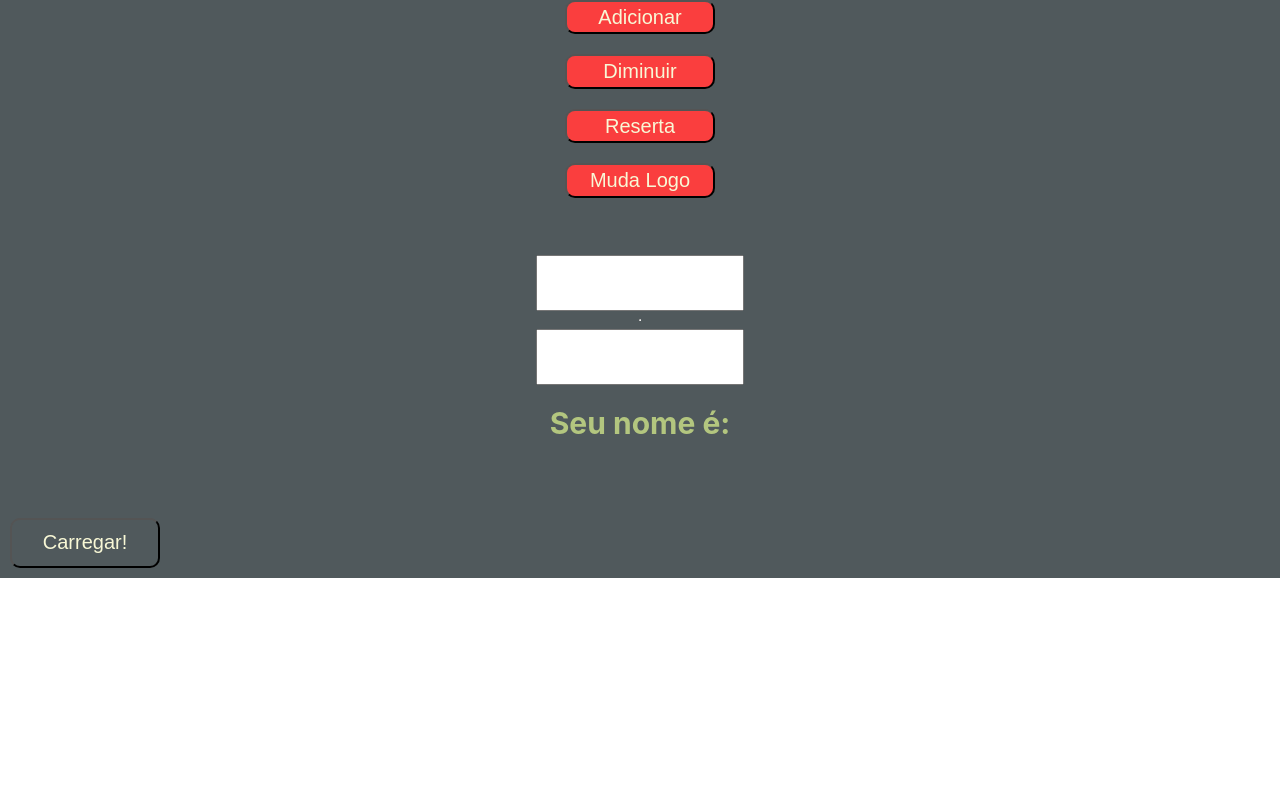
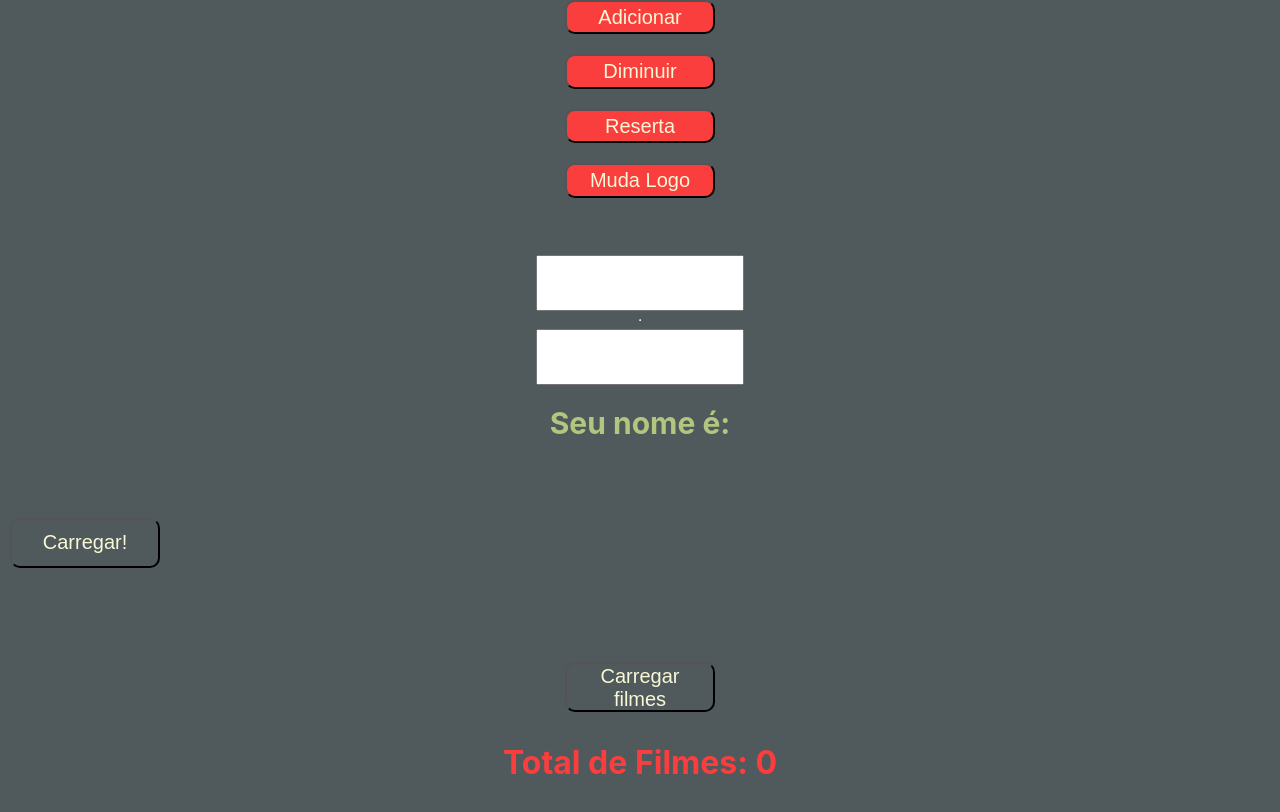
Before and after one commit to felipeFransa/react-curso-2023, a React (Vite) app: page / in a window 1280 px wide. Shown: the part 244-1056 px from the top of the page. Before the commit the page ends 822 px from the top, so only its background shows below. Built offline with nearby package versions, Linux system fonts and the light colour scheme.

Commit message:
version.1.1.0

```diff
--- a/src/App.tsx
+++ b/src/App.tsx
@@ -3,6 +3,7 @@ import { Header } from './components/Header/Header';
 import { Counter } from './components/Counter/Counter';
 import { Form } from './components/Form/Form';
 import { People } from './components/People/People';
+import { Movies } from './components/Movies/Movies';
 import * as GS from './styleGlobal'
 
 const app = () => {
@@ -38,6 +39,7 @@ const app = () => {
       <GS.Button onClick={hanldeLoading}>Carregar!</GS.Button>
       {loading === true &&
         <ul>{people.map((item, index) => (<People key={index} data={item}/>))}</ul>}
+      <Movies/>
 
     </GS.GlobalContainer>
   )
--- /dev/null
+++ b/src/components/Movies/Movies.tsx
@@ -0,0 +1,26 @@
+import { useEffect, useState } from 'react';
+import * as C from './style';
+
+const httpFilme = 'https://api.b7web.com.br/cinema/'
+
+export const Movies = () => {
+  const [movies, setMovies] = useState([])
+
+  const loadMovies = () => {
+    fetch(httpFilme).then((response) => {
+      return response.json()
+    })
+    .then((json)=>{
+      setMovies(json);
+    })
+  }
+
+  return (
+    <C.Container>
+      <C.ContainerMovies>
+        <C.Button onClick={loadMovies}>Carregar filmes</C.Button>
+        <h1>Total de Filmes: {movies.length}</h1>
+      </C.ContainerMovies>
+    </C.Container>
+  )
+}
--- /dev/null
+++ b/src/components/Movies/style.ts
@@ -0,0 +1,28 @@
+import styled from "styled-components";
+
+export const Container = styled.div`
+  display: flex;
+  width: 100%;
+  justify-content: center;
+  align-items: center;
+`
+
+export const ContainerMovies = styled.div`
+  display: flex;
+  width: 900px;
+  height: 300px;
+  background-color: #50595c;
+  color: #fa3e3e;
+  justify-content: center;
+  align-items: center;
+  flex-direction: column;
+`
+export const Button = styled.button`
+  width: 150px;
+  height: 50px;
+  font-size: 20px;
+  border-radius: 10px;
+  background-color: #50595c;
+  color: #f8f8d6;
+  margin: 10px;
+`
```
